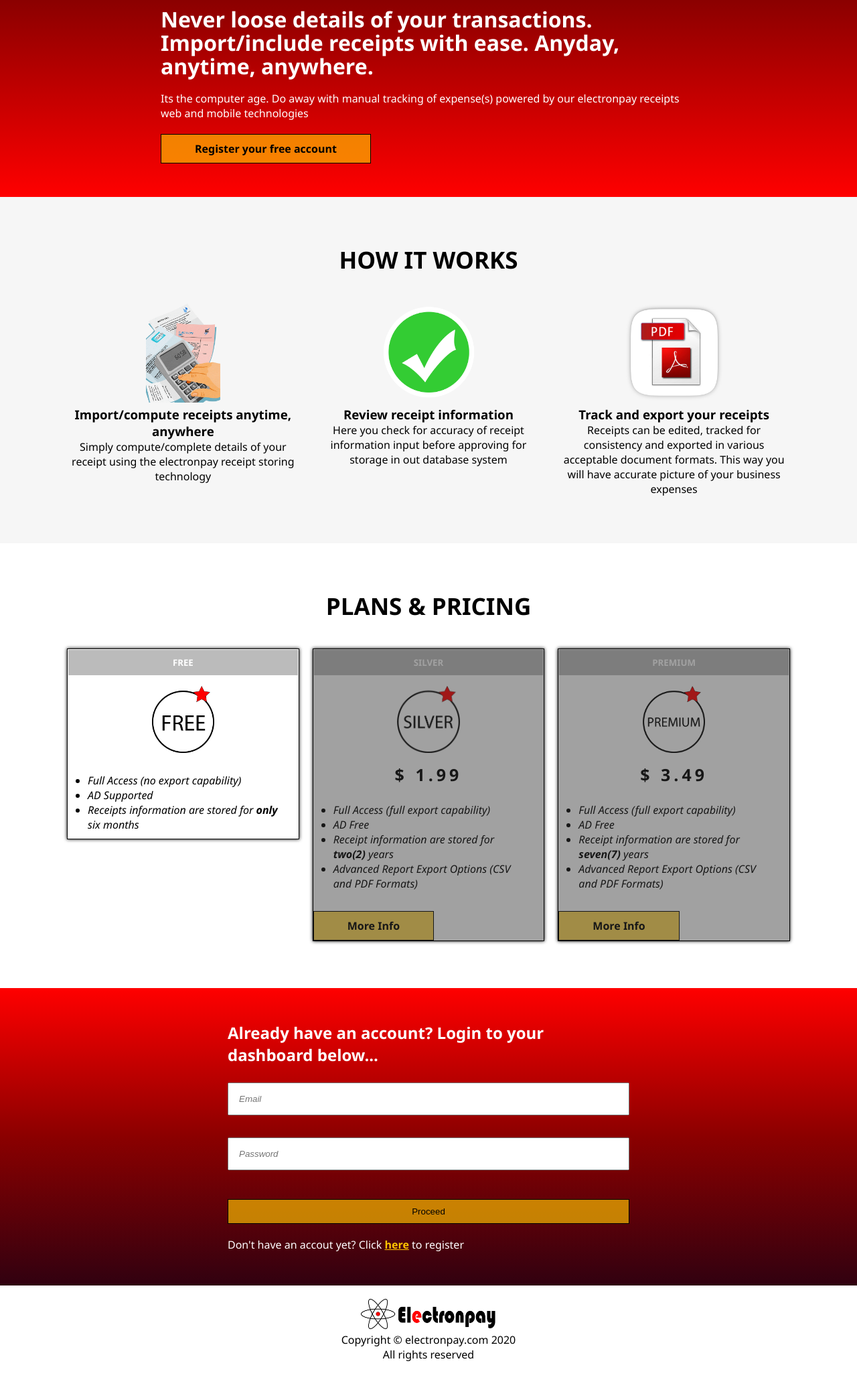
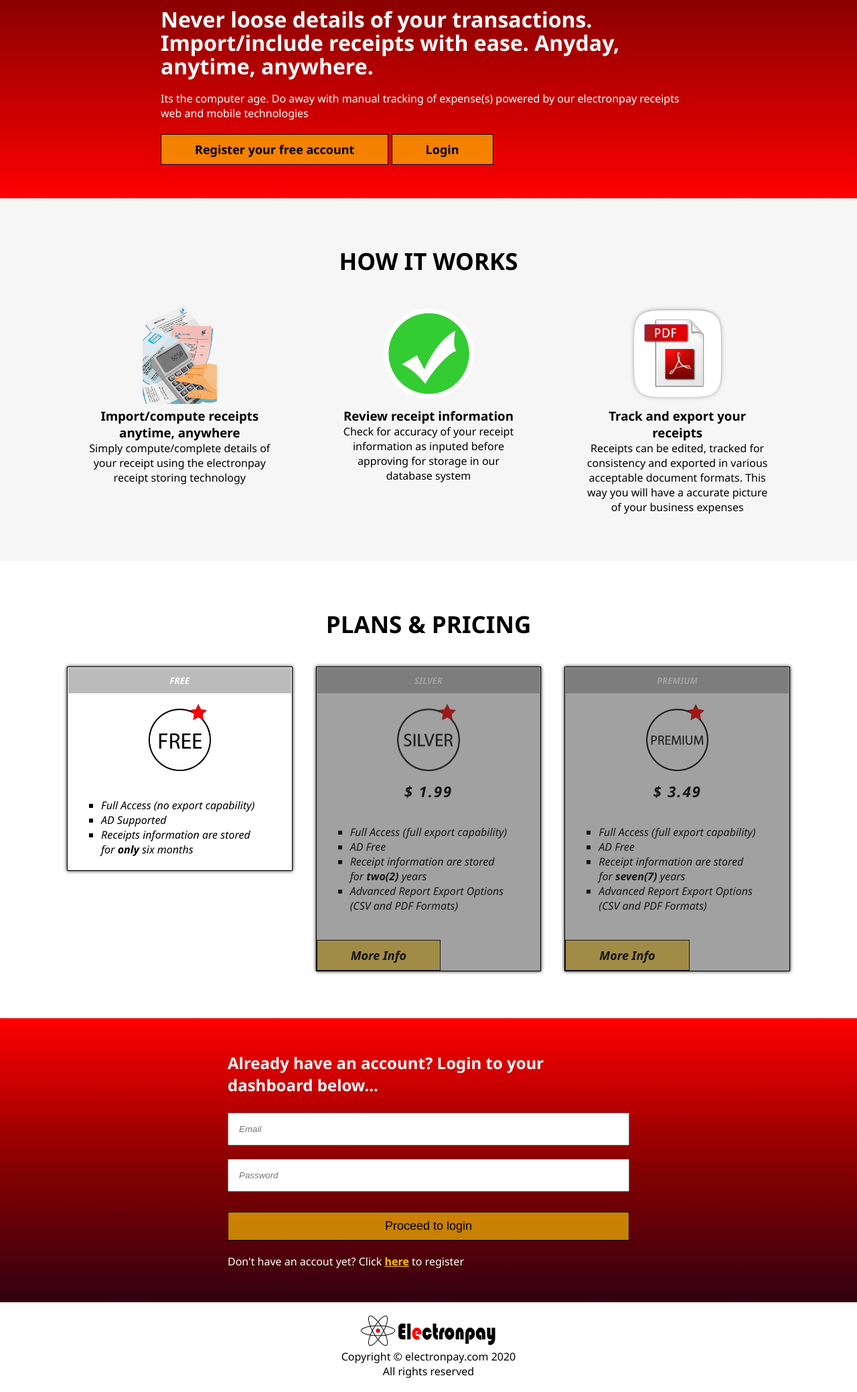
Before and after one commit to Dufuna-CodeCamp/fintech, a PHP site: page /home.html in a window 1280 px wide. Shown: the part 428-2506 px from the top of the page at 67% size. Before the commit the page ends 2460 px from the top, so only its background shows below. Run offline with PHP 8.4, Linux system fonts and the light colour scheme.

```diff
--- a/electronpay/css/home.css
+++ b/electronpay/css/home.css
@@ -3,20 +3,24 @@
     --btn-sole-transition: cubic-bezier(0.175, 0.885, 0.32, 1.275) 1000ms;
     --btn-big-bg-color: rgb(255, 196, 0);
 }
+
 * {
     margin: 0;
     padding: 0;
     box-sizing: border-box;
     scroll-behavior: smooth;
 }
+
 body {
     font-family: 'Segoe UI', Tahoma, Geneva, Verdana, sans-serif;
 }
+
 a {
     text-decoration: none;
     color: black;
     font-weight: 600;
 }
+
 .support-section {
     padding: 10px 50px;
     background-color: black;
@@ -24,15 +28,18 @@ a {
     font-weight: 700;
     cursor: pointer;
 }
+
 .support-section i {
     color: red;
     font-size: 20px;
 }
+
 .nav {
     width: 100%;
     z-index: 5;
     border: 1px solid;
 }
+
 .nav-header {
     display: flex;
     justify-content: space-between;
@@ -41,20 +48,24 @@ a {
     padding: 20px 50px;
     box-shadow: 0 0 20px black;
 }
+
 #brand-logo img {
     height: 45px;
 }
+
 .nav-toggler {
     border: none;
     outline: none;
     font-size: 20px;
     padding: 0;
     background-color: inherit;
-    cursor: pointer;
+    transition: var(--btn-sole-transition);
 }
+
 .nav-toggler:hover {
     transform: rotate(450deg);
 }
+
 .menu-nav {
     padding: 0 50px;
     font-weight: 600;
@@ -62,65 +73,78 @@ a {
     overflow: hidden;
     transition: var(--btn-sole-transition);
 }
+
 .menu-nav__list {
     padding: 0 0 20px 0;
     margin-bottom: 20px;
     list-style-type: none;
     border-bottom: 2px solid #ddd;
 }
+
 .menu-nav__link {
     display: block;
     padding: 20px 0;
 }
+
 .menu-btn__sign {
     border: 1px solid var(--red-bg-color);
     padding: 10px 30px;
     border-radius: 2%;
     transition: var(--btn-sole-transition);
 }
+
 .menu-btn .menu-btn__sign:nth-of-type(2) {
     margin-left: 5px;
     background-color: var(--red-bg-color);
     color: white;
 }
+
 .menu-btn .menu-btn__sign:first-of-type:hover,
 .menu-btn .menu-btn__sign:nth-of-type(2):hover {
     background-color: #333;
     color: white;
 }
+
 header {
     background: linear-gradient(to top, red, darkred, rgb(49, 1, 16))
 }
+
 .brand-logo-rotate {
     text-align: center;
     margin-bottom: 30px;
     padding: 5px;
     border-bottom: 1px solid #eee;
 }
+
 .brand-logo-rotate img {
     animation-name: rotate;
     animation-duration: 5s;
     animation-iteration-count: infinite;
 }
+
 @keyframes rotate {
     100% {
         transform: rotate(720deg);
     }
 }
+
 .catchphrases {
     max-width: 900px;
     padding: 50px;
     margin: 0 auto;
     color: white;
 }
+
 .catchphrases h5 {
     margin: 20px 0;
 }
+
 .catchphrases h2 {
     line-height: 35px;
     margin-bottom: 20px;
     font-size: 2rem;
 }
+
 .catchphrase-btn {
     display: inline-block;
     border: 1px solid;
@@ -128,10 +152,12 @@ header {
     padding: 10px 50px;
     outline: none;
     text-align: center;
+    font-size: 18px;
     background-color: rgba(255, 196, 0, 0.659);
     position: relative;
     z-index: 0;
 }
+
 .catchphrase-btn::after {
     content: "";
     position: absolute;
@@ -143,34 +169,46 @@ header {
     z-index: -1;
     transition: var(--btn-sole-transition);
 }
+
 .catchphrase-btn:hover::after {
     width: 100%;
 }
+
 #services {
     text-align: center;
     padding: 50px 0;
     background-color: rgba(238, 238, 238, 0.535);
 }
+
+.how-templates {
+    padding: 0 30px;
+}
+
 #plans-pricing {
     padding: 50px 0;
 }
+
 .plans-and-pricing,
 .how-it-works {
     display: grid;
-    grid-gap: 20px;
+    grid-gap: 35px;
     padding: 20px 100px;
 }
+
 .section-title {
     text-align: center;
     padding: 20px;
     font-size: 35px;
 }
+
 .plan-template {
     border: 1px solid;
     height: max-content !important;
     box-shadow: 0 0 5px black;
     position: relative;
+    font-style: italic;
 }
+
  .plan-template:nth-child(2)::after,
  .plan-template:nth-child(3)::after
  {
@@ -182,10 +220,12 @@ header {
     width: 100%;
     background-color: rgba(51, 51, 51, 0.46);
 }
+
 .plan-template__pricetag {
     text-align: center;
     padding-bottom: 15px;
 }
+
 .plan-template__pricetag h5 {
     padding: 10px;
     margin-bottom: 15px;
@@ -193,93 +233,114 @@ header {
     background-color: #333;
     color: white;
 }
+
 .plan-template__pricetag p {
-    letter-spacing: 5px;
+    letter-spacing: 2px;
     font-weight: bold;
-    font-size: 25px;
+    font-size: 22px;
     padding-top: 10px;
 }
+
 .plan-template .functionalities {
-    padding: 10px 50px;
-    font-style: italic;
+    padding: 10px 10px;
+    margin: 10px 20px;
+    list-style-type: square;
 }
+
 @media screen and (min-width: 700px) {
     .plans-and-pricing,
     .how-it-works {
         grid-template-columns: repeat(2, 1fr);
     }
 }
+
 @media screen and (min-width: 1000px) {
     .plans-and-pricing,
     .how-it-works {
         grid-template-columns: repeat(3, 1fr);
     }
 }
+
 .login-account {
     padding: 50px;
     background: linear-gradient(to bottom, red, darkred, rgb(49, 1, 16))
 }
+
 .form-terms-policy {
     max-width: 600px;
     margin: 0 auto;
 }
+
 .login-account h2 {
     margin-bottom: 25px;
     color: white;
 }
+
 .login-form {
     display: grid;
-    grid-gap: 15px
+    grid-gap: 10px
 }
+
 .login-account input {
     padding: 15px;
     outline: none;
     font-style: italic;
 }
+
 .alert-text {
-    font-size: 8px;
+    font-size: 10px;
     text-transform: lowercase;
     font-style: italic;
-    height: 3px;
 }
+
 .login-account .catchphrase-btn {
     margin-top: 10px;
 }
+
 .login-account p {
     color: white;
     margin-top: 20px;
 }
+
 .login-account p a {
     text-decoration: underline;
     color: var(--btn-big-bg-color);
 }
+
 .input-pass-indicator {
     border: 2px solid green;
 }
+
 .input-fail-indicator {
     border: 2px solid orange;
 }
+
 .footer {
     text-align: center;
     padding: 20px;
 }
+
 .plans {
     display: grid;
     grid-gap: 20px;
     padding: 20px 50px;
 }
+
 .plan-template {
     border: 1px solid;
     height: 250px;
 }
+
 .plan-template h5 {
     padding: 10px;
     border: 1px solid;
     background-color: #bbb;
 }
+
 .plan-template .functionalities {
     padding: 10px 30px;
 }
+
 .nav-header-other{
     display: flex;
     align-items: center;
@@ -287,9 +348,11 @@ header {
     padding: 20px 50px;
     box-shadow: 0 0 20px black;
 }
+
 .nav-header-other .nav-toggler{
     margin-right: 50px;
 }
+
 .menu-nav.other-menu{
     width: 30%;
 }
--- a/electronpay/home.html
+++ b/electronpay/home.html
@@ -11,6 +11,7 @@
     <div class="support-section">
         <p> <i class="fas fa-paper-plane"></i> support@electronpay.com</p>
     </div>
+
     <nav class="nav">
         <div class="nav-header">
             <a href="./home.html" id="brand-logo"><img src="./images-logo/electronpay-logo.png" alt="electronpay.com"></a>
@@ -28,17 +29,21 @@
             </div>
         </div>
     </nav>
+
     <header>
         <div class="catchphrases">
             <div class="brand-logo-rotate">
-                <img src="./images-logo/electronpay-logo-detached-2.png" alt="" height="150px">
+                <img src="./images-logo/electronpay-logo-detached-2.png" alt="ELECTRONPAY.COM" height="150px">
                 <h5>ELECTRONPAY RECEIPTS</h5>
             </div>
             <h2>Never loose details of your transactions. Import/include receipts with ease. Anyday, anytime, anywhere. </h2>
             <p>Its the computer age. Do away with manual tracking of expense(s) powered by our electronpay receipts web and mobile technologies</p>
-            <a href="" type="button" class="catchphrase-btn"> Register your free account </a>
+            <a href="./signup.html" type="button" class="catchphrase-btn"> Register your free account </a>
+            <!-- <b> OR </b> -->
+            <a href="#signin" type="button" class="catchphrase-btn"> Login </a>
         </div>
     </header>
+
     <section id="services">
         <h3 class="section-title">HOW IT WORKS</h3>
         <div class="how-it-works">
@@ -54,17 +59,18 @@
                     <img src="./images-logo/green-checkmark.png" alt="" height="150px">
                 </div>
                 <h3>Review receipt information</h3>
-                <p> Here you check for accuracy of receipt information input before approving for storage in out database system</p>
+                <p> Check for accuracy of your receipt information as inputed before approving for storage in our database system</p>
             </div>
             <div class="how-templates">
                 <div>
                     <img src="./images-logo/pdf-export.png" alt="" height="150px">
                 </div>
                 <h3>Track and export your receipts </h3>
-                <p>Receipts can be edited, tracked for consistency and exported in various acceptable document formats. This way you will have accurate picture of your business expenses </p>
+                <p>Receipts can be edited, tracked for consistency and exported in various acceptable document formats. This way you will have a accurate picture of your business expenses </p>
             </div>
         </div>
     </section>
+
     <section id="plans-pricing">
         <h3 class="section-title">PLANS & PRICING</h3>
         <div class="plans-and-pricing">
@@ -121,10 +127,10 @@
                 <input type="password" name="password" id="password" placeholder="Password">
                 <span class="alert-text"></span>
 
-                <button type="submit" class="catchphrase-btn"> Proceed </button>
+                <button type="submit" class="catchphrase-btn"> Proceed to login </button>
             </form>
 
-            <p>Don't have an accout yet? Click <a href="#">here</a> to register</p>
+            <p>Don't have an accout yet? Click <a href="./signup.html">here</a> to register</p>
         </div>
     </section>
 
@@ -134,6 +140,7 @@
             All rights reserved
         </div>
     </footer>
+
     <script type="text/javascript" src="./js/home.js"></script>
 </body>
 </html>
--- a/electronpay/js/home.js
+++ b/electronpay/js/home.js
@@ -15,6 +15,7 @@ year.innerHTML = new Date().getFullYear();
 navToggleBtn.addEventListener("click", function(){
     const listContainerHeight = listContainer.getBoundingClientRect().height;
     const navListHeight = navList.getBoundingClientRect().height +70;
+    console.log(listContainerHeight);
     if(listContainerHeight <= 40){
         listContainer.style.height = `${navListHeight}px`;
     } else {
@@ -55,5 +56,5 @@ function setCheckPassAction(inputField, message){
 formField.addEventListener("submit", e => {
   e.preventDefault();
   validateField(emailField, emailRegEx, "* Email cannot be blank", "* Email is invalid");
-  validateField(passwordField, passwordRegEx, "* Password cannot be blank", "* Password cannnot contain blah blah blah");
+  validateField(passwordField, passwordRegEx, "* Password cannot be blank", "* Password contains unacceptable characters");
 })
```
Also changed, not shown: electronpay/js/receipt.js (+12 -17 lines).
